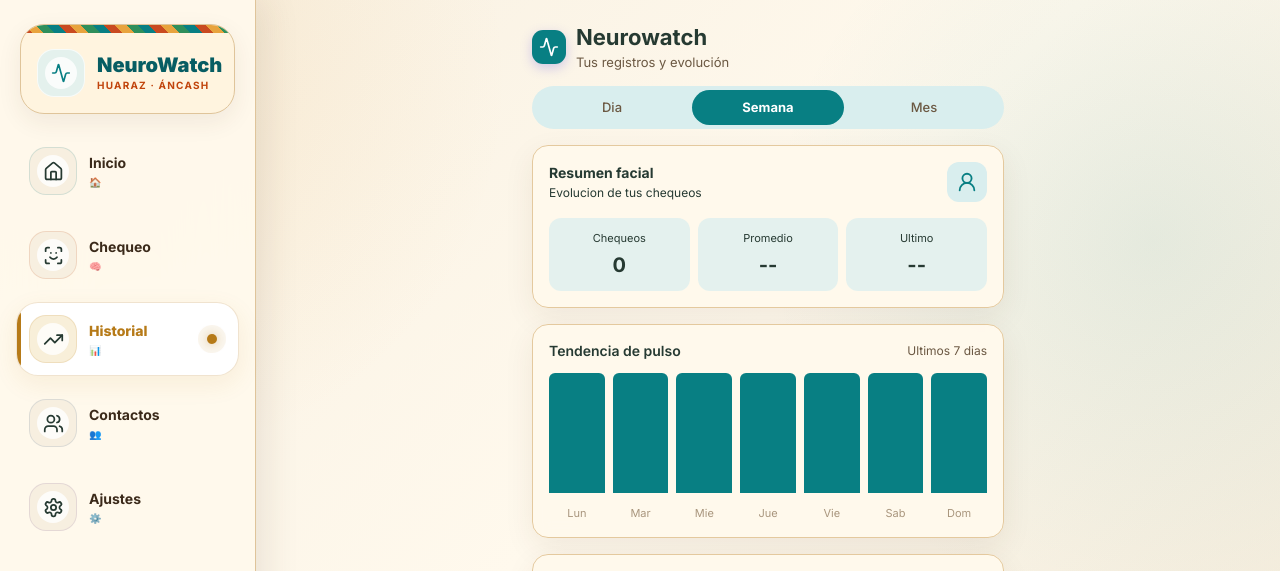
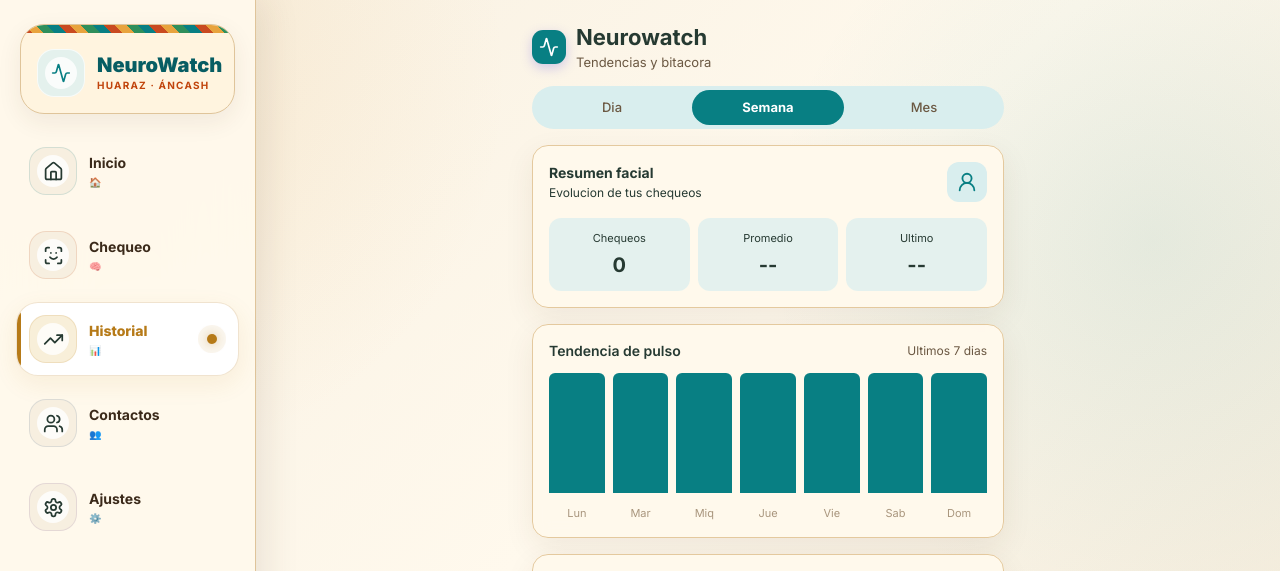
Before and after one commit to mariaclarajesuscerna-source/neurowatch, a Next.js app: page /historial in a window 1280 px wide. Shown: the top 571 px of the page. Built offline with nearby package versions, Linux system fonts and the light colour scheme; no server answers.

Commit message:
Update days array and clean up comments
Replaced 'Mie' with 'Miq' in days array and removed commented sections for better code clarity.

```diff
--- a/src/app/(app)/historial/page.tsx
+++ b/src/app/(app)/historial/page.tsx
@@ -23,7 +23,7 @@ import {
 const days = [
   "Lun",
   "Mar",
-  "Mie",
+  "Miq",
   "Jue",
   "Vie",
   "Sab",
@@ -38,12 +38,6 @@ export default function HistorialPage() {
 
   const { language } = useLanguage();
 
-  /*
-   * =====================================================
-   * ESTADOS
-   * =====================================================
-   */
-
   const [facialChecks, setFacialChecks] =
     useState<StoredFacialCheck[]>([]);
 
@@ -55,27 +49,14 @@ export default function HistorialPage() {
       "Semana"
     );
 
-  /*
-   * =====================================================
-   * CARGAR CHEQUEOS CON FOTOS
-   * =====================================================
-   */
-
   useEffect(() => {
     const loadChecks = () => {
       const checks = getFacialChecks();
-
       setFacialChecks(checks);
     };
 
     loadChecks();
   }, [facialHistory]);
-
-  /*
-   * =====================================================
-   * TENDENCIA DE PULSO
-   * =====================================================
-   */
 
   const trendBPMs: number[] = [];
 
@@ -99,12 +80,6 @@ export default function HistorialPage() {
         ? "bg-warn"
         : "bg-brand-600"
   );
-
-  /*
-   * =====================================================
-   * ESTADÍSTICAS FACIALES
-   * =====================================================
-   */
 
   const facialStats = useMemo(() => {
     if (facialChecks.length === 0) {
@@ -134,12 +109,6 @@ export default function HistorialPage() {
       latest: values[0],
     };
   }, [facialChecks]);
-
-  /*
-   * =====================================================
-   * RESULTADO
-   * =====================================================
-   */
 
   const getResult = (index: number) => {
     if (index < 70) {
@@ -174,61 +143,18 @@ export default function HistorialPage() {
     };
   };
 
-  /*
-   * =====================================================
-   * TEXTOS
-   * =====================================================
-   */
-
-  const title =
-    language === "qu"
-      ? "Kawsaypa ñawpaq qhawariyninkuna"
-      : "Historial de salud";
-
-  const subtitle =
-    language === "qu"
-      ? "Qhawariykuna hinallataq wiñaynin"
-      : "Tus registros y evolución";
-
-  const dayLabel =
-    language === "qu"
-      ? "P'unchay"
-      : "Dia";
-
-  const weekLabel =
-    language === "qu"
-      ? "Simana"
-      : "Semana";
-
-  const monthLabel =
-    language === "qu"
-      ? "Killa"
-      : "Mes";
-
-  /*
-   * =====================================================
-   * RENDER
-   * =====================================================
-   */
-
   return (
     <>
       <div className="flex flex-col gap-4 px-5 pt-3.5 md:pt-6 md:max-w-lg md:mx-auto">
 
-        {/* =================================================
-            STATUS BAR
-            ================================================= */}
+        {/* STATUS BAR */}
 
         <div className="flex items-center justify-between px-1 md:hidden">
-
           <span className="text-[15px] font-semibold text-ink-900">
-            {new Date().toLocaleTimeString(
-              "es-ES",
-              {
+            {new Date().toLocaleTimeString("es-ES", {
               hour: "2-digit",
               minute: "2-digit",
-              }
-            )}
+            })}
           </span>
 
           <div className="flex items-center gap-1.5 text-ink-900">
@@ -236,59 +162,58 @@ export default function HistorialPage() {
             <IconWifi size={16} />
             <IconBatteryFull size={16} />
           </div>
-
         </div>
 
-        {/* =================================================
-            ENCABEZADO
-            ================================================= */}
+        {/* ENCABEZADO */}
 
         <div className="flex items-center gap-2.5">
-
           <div className="h-[34px] w-[34px] rounded-[11px] bg-brand-600 flex items-center justify-center shadow-[0_4px_12px_rgba(79,70,229,0.25)] text-white">
             <IconActivity size={20} />
           </div>
 
           <div className="flex flex-col gap-0.5">
-
             <span className="text-[22px] font-bold text-ink-900 leading-tight">
               Neurowatch
             </span>
 
             <span className="text-[13px] font-normal text-ink-600 leading-tight">
-              {subtitle}
+              {language === "qu"
+                ? "Qhawariykuna hinallataq ñawpaq kawsay"
+                : "Tendencias y bitacora"}
             </span>
-
           </div>
         </div>
 
-        {/* =================================================
-            FILTROS
-            ================================================= */}
+        {/* FILTROS */}
 
         <div className="flex bg-brand-100 rounded-full p-1 gap-1">
-
           {[
             {
               key: "Dia" as const,
-              label: dayLabel,
+              label:
+                language === "qu"
+                  ? "P'unchay"
+                  : "Dia",
             },
             {
               key: "Semana" as const,
-              label: weekLabel,
+              label:
+                language === "qu"
+                  ? "Simana"
+                  : "Semana",
             },
             {
               key: "Mes" as const,
-              label: monthLabel,
+              label:
+                language === "qu"
+                  ? "Killa"
+                  : "Mes",
             },
           ].map((item) => (
-
             <button
               key={item.key}
               onClick={() =>
-                setRange(
-                  item.key
-                )
+                setRange(item.key)
               }
               className={`flex-1 rounded-full py-2 text-center text-[13px] transition-colors ${
                 range === item.key
@@ -298,21 +223,15 @@ export default function HistorialPage() {
             >
               {item.label}
             </button>
-
           ))}
-
         </div>
 
-        {/* =================================================
-            RESUMEN FACIAL
-            ================================================= */}
+        {/* RESUMEN FACIAL */}
 
         <GlassCard className="p-4">
 
           <div className="flex items-center justify-between mb-4">
-
             <div>
-
               <h2 className="text-sm font-bold text-ink-900">
                 {language === "qu"
                   ? "Uya qhawariypa pisiyachiy"
@@ -324,21 +243,16 @@ export default function HistorialPage() {
                   ? "Qhawariykikunapa wiñaynin"
                   : "Evolucion de tus chequeos"}
               </p>
-
             </div>
 
             <div className="h-10 w-10 rounded-xl bg-brand-100 flex items-center justify-center text-brand-600">
               <IconUserRound size={22} />
             </div>
-
           </div>
 
           <div className="grid grid-cols-3 gap-2">
 
-            {/* CHEQUEOS */}
-
             <div className="rounded-xl bg-brand-100/70 p-3 text-center">
-
               <p className="text-[11px] text-ink-500">
                 {language === "qu"
                   ? "Qhawariykuna"
@@ -348,13 +262,9 @@ export default function HistorialPage() {
               <p className="mt-1 text-xl font-bold text-ink-900">
                 {facialChecks.length}
               </p>
-
             </div>
 
-            {/* PROMEDIO */}
-
             <div className="rounded-xl bg-brand-100/70 p-3 text-center">
-
               <p className="text-[11px] text-ink-500">
                 {language === "qu"
                   ? "Chawpi"
@@ -362,16 +272,11 @@ export default function HistorialPage() {
               </p>
 
               <p className="mt-1 text-xl font-bold text-ink-900">
-                {facialStats.average ||
-                  "--"}
+                {facialStats.average || "--"}
               </p>
-
             </div>
 
-            {/* ÚLTIMO */}
-
             <div className="rounded-xl bg-brand-100/70 p-3 text-center">
-
               <p className="text-[11px] text-ink-500">
                 {language === "qu"
                   ? "Qhipa"
@@ -379,23 +284,16 @@ export default function HistorialPage() {
               </p>
 
               <p className="mt-1 text-xl font-bold text-ink-900">
-                {facialStats.latest ||
-                  "--"}
+                {facialStats.latest || "--"}
               </p>
-
             </div>
-
           </div>
-
-          {/* ESTADO ACTUAL */}
 
           {facialStats.latest > 0 && (
             <div className="mt-3 flex items-center gap-2 rounded-xl bg-ok-fill px-3 py-2.5">
-
               <IconCircleCheck size={19} />
 
               <span className="text-xs font-medium text-ink-700">
-
                 {facialStats.latest >= 86
                   ? language === "qu"
                     ? "Qhipa qhawariyqa allin kaypi kachkan."
@@ -407,26 +305,18 @@ export default function HistorialPage() {
                     : language === "qu"
                       ? "Qhipa qhawariyqa hatun tikrayta rikuchin."
                       : "Tu ultimo resultado presenta una variacion marcada."}
-
               </span>
-
             </div>
           )}
-
         </GlassCard>
 
-        {/* =================================================
-            EVOLUCION DE SIMETRIA
-            ================================================= */}
+        {/* EVOLUCION */}
 
         {facialChecks.length > 0 && (
-
           <GlassCard className="p-4">
 
             <div className="flex items-center justify-between mb-4">
-
               <div>
-
                 <h2 className="text-sm font-bold text-ink-900">
                   {language === "qu"
                     ? "Ch'iqiy wiñaynin"
@@ -438,7 +328,6 @@ export default function HistorialPage() {
                     ? "Qhipa qhawariykuna"
                     : "Ultimos chequeos"}
                 </p>
-
               </div>
 
               <span className="text-xs font-semibold text-brand-600">
@@ -447,20 +336,15 @@ export default function HistorialPage() {
                   ? "allin"
                   : "mejor"}
               </span>
-
             </div>
 
             <div className="relative h-[150px]">
-
-              {/* LINEAS DE REFERENCIA */}
 
               <div className="absolute left-0 right-0 top-0 border-t border-ink-900/10" />
 
               <div className="absolute left-0 right-0 top-1/2 border-t border-ink-900/10" />
 
               <div className="absolute left-0 right-0 bottom-0 border-t border-ink-900/10" />
-
-              {/* VALORES */}
 
               <div className="absolute inset-0 flex items-end gap-2 px-1">
 
@@ -473,12 +357,7 @@ export default function HistorialPage() {
                     )
                   )
                   .reverse()
-                  .map(
-                    (
-                      check,
-                      i
-                    ) => {
-
+                  .map((check, i) => {
                     const height =
                       Math.max(
                         8,
@@ -493,16 +372,12 @@ export default function HistorialPage() {
                     return (
                       <div
                         key={
-                            check.id ??
-                            i
+                          check.id ?? i
                         }
                         className="flex-1 h-full flex flex-col justify-end items-center gap-1"
                       >
-
                         <span className="text-[10px] font-bold text-ink-600">
-                            {
-                              check.index
-                            }
+                          {check.index}
                         </span>
 
                         <div
@@ -514,18 +389,14 @@ export default function HistorialPage() {
                               "8px",
                           }}
                         />
+                      </div>
+                    );
+                  })}
 
               </div>
-                      );
-                    }
-                  )}
-
-              </div>
-
             </div>
 
             <div className="mt-2 flex justify-between text-[10px] text-ink-400">
-
               <span>
                 {language === "qu"
                   ? "Ñawpaq"
@@ -537,20 +408,16 @@ export default function HistorialPage() {
                   ? "Kunan"
                   : "Actual"}
               </span>
-
             </div>
 
           </GlassCard>
         )}
 
-        {/* =================================================
-            TENDENCIA DE PULSO
-            ================================================= */}
+        {/* TENDENCIA DE PULSO */}
 
         <GlassCard className="flex flex-col gap-3 p-4">
 
           <div className="flex items-center justify-between">
-
             <span className="text-sm font-semibold text-ink-900">
               {language === "qu"
                 ? "Sunqupa muyuriyninpa wiñaynin"
@@ -558,7 +425,6 @@ export default function HistorialPage() {
             </span>
 
             <span className="text-xs font-normal text-ink-600">
-
               {range === "Dia"
                 ? language === "qu"
                   ? "Kunan"
@@ -570,13 +436,10 @@ export default function HistorialPage() {
                   : language === "qu"
                     ? "Qhipa 7 p'unchay"
                     : "Ultimos 7 dias"}
-
             </span>
-
           </div>
 
           <div className="h-[120px] flex items-end gap-2">
-
             {trendBPMs.map(
               (bpm, i) => (
                 <div
@@ -592,36 +455,25 @@ export default function HistorialPage() {
                 />
               )
             )}
-
           </div>
 
           <div className="flex gap-2">
-
-            {days.map(
-              (day) => (
+            {days.map((day) => (
               <span
                 key={day}
                 className="flex-1 text-center text-[11px] font-normal text-ink-400"
               >
-                  {language === "qu"
-                    ? day
-                    : day}
+                {day}
               </span>
-              )
-            )}
-
+            ))}
           </div>
-
         </GlassCard>
 
-        {/* =================================================
-            BITACORA
-            ================================================= */}
+        {/* BITACORA */}
 
         <GlassCard className="flex flex-col gap-3.5 p-4">
 
           <div className="flex items-center justify-between">
-
             <span className="text-sm font-semibold text-ink-900">
               {language === "qu"
                 ? "Uya qhawariykunapa qillqana"
@@ -629,36 +481,26 @@ export default function HistorialPage() {
             </span>
 
             {facialChecks.length > 0 && (
-
               <span className="text-[11px] text-ink-400">
-
                 {facialChecks.length}{" "}
-
-                {facialChecks.length ===
-                1
+                {facialChecks.length === 1
                   ? language === "qu"
                     ? "qillqasqa"
                     : "registro"
                   : language === "qu"
                     ? "qillqakuna"
                     : "registros"}
-
               </span>
-
             )}
-
           </div>
 
           <div className="flex flex-col">
 
             {facialChecks.length === 0 && (
-
               <div className="py-7 text-center">
 
                 <div className="mx-auto mb-3 h-12 w-12 rounded-full bg-brand-100 flex items-center justify-center text-brand-600">
-                  <IconUserRound
-                    size={24}
-                  />
+                  <IconUserRound size={24} />
                 </div>
 
                 <p className="text-[13px] font-medium text-ink-500">
@@ -674,19 +516,13 @@ export default function HistorialPage() {
                 </p>
 
               </div>
-
             )}
 
             {facialChecks.map(
-              (
-                entry,
-                i
-              ) => {
-
+              (entry, i) => {
                 const isLast =
                   i ===
-                  facialChecks.length -
-                    1;
+                  facialChecks.length - 1;
 
                 const result =
                   getResult(
@@ -694,21 +530,15 @@ export default function HistorialPage() {
                   );
 
                 return (
-
                   <div
                     key={
                       entry.id ??
-                      entry.date +
-                        i
+                      entry.date + i
                     }
                     className={`flex gap-3 ${
-                      isLast
-                        ? ""
-                        : "pb-4"
+                      isLast ? "" : "pb-4"
                     }`}
                   >
-
-                    {/* LÍNEA */}
 
                     <div className="w-5 flex flex-col items-center gap-1">
 
@@ -722,21 +552,15 @@ export default function HistorialPage() {
 
                     </div>
 
-                    {/* FOTO */}
-
                     <button
                       type="button"
                       disabled={!entry.image}
                       onClick={() => {
-
-                        if (
-                          entry.image
-                        ) {
+                        if (entry.image) {
                           setSelectedPhoto(
                             entry
                           );
                         }
-
                       }}
                       className={`h-16 w-16 rounded-[12px] overflow-hidden shrink-0 bg-brand-100 flex items-center justify-center text-brand-600 ${
                         entry.image
@@ -744,12 +568,9 @@ export default function HistorialPage() {
                           : ""
                       }`}
                     >
-
                       {entry.image ? (
                         <img
-                          src={
-                            entry.image
-                          }
+                          src={entry.image}
                           alt={
                             language === "qu"
                               ? "Uya qhawariypa rikch'aynin"
@@ -758,14 +579,9 @@ export default function HistorialPage() {
                           className="h-full w-full object-cover"
                         />
                       ) : (
-                        <IconUserRound
-                          size={27}
-                        />
+                        <IconUserRound size={27} />
                       )}
-
                     </button>
-
-                    {/* INFORMACIÓN */}
 
                     <div className="flex flex-1 min-w-0 flex-col gap-1.5">
 
@@ -776,13 +592,11 @@ export default function HistorialPage() {
                         </span>
 
                         {entry.image && (
-
                           <span className="text-[10px] text-brand-600">
                             {language === "qu"
                               ? "Rikch'ay"
                               : "Ver foto"}
                           </span>
-
                         )}
 
                       </div>
@@ -800,43 +614,32 @@ export default function HistorialPage() {
                         />
 
                         <span className="text-xs text-ink-500 tabular-nums">
-
                           {language === "qu"
                             ? "Yupay"
                             : "Indice"}{" "}
-
                           {entry.index}
-
                         </span>
 
                       </div>
 
                     </div>
-
                   </div>
-
                 );
               }
             )}
 
           </div>
-
         </GlassCard>
 
       </div>
 
-      {/* ===================================================
-          MODAL DE FOTO
-          =================================================== */}
+      {/* MODAL DE FOTO */}
 
       {selectedPhoto && (
-
         <div
           className="fixed inset-0 z-[100] flex items-center justify-center bg-black/75 p-5 backdrop-blur-sm"
           onClick={() =>
-            setSelectedPhoto(
-              null
-            )
+            setSelectedPhoto(null)
           }
         >
 
@@ -846,8 +649,6 @@ export default function HistorialPage() {
               event.stopPropagation()
             }
           >
-
-            {/* FOTO */}
 
             <img
               src={
@@ -861,12 +662,9 @@ export default function HistorialPage() {
               className="max-h-[78vh] max-w-[90vw] rounded-xl object-contain"
             />
 
-            {/* INFORMACIÓN DEBAJO */}
-
             <div className="flex items-center justify-between gap-3 px-2 py-3">
 
               <div>
-
                 <p className="text-sm font-bold text-ink-900">
                   {language === "qu"
                     ? "Uya qhawariy"
@@ -874,19 +672,14 @@ export default function HistorialPage() {
                 </p>
 
                 <p className="text-xs text-ink-500">
-                  {
-                    selectedPhoto.date
-                  }
+                  {selectedPhoto.date}
                 </p>
-
               </div>
 
               <div className="text-right">
 
                 <p className="text-xl font-bold text-ink-900">
-                  {
-                    selectedPhoto.index
-                  }
+                  {selectedPhoto.index}
                 </p>
 
                 <p className="text-[10px] text-ink-500">
@@ -896,17 +689,12 @@ export default function HistorialPage() {
                 </p>
 
               </div>
-
             </div>
-
-            {/* CERRAR */}
 
             <button
               type="button"
               onClick={() =>
-                setSelectedPhoto(
-                  null
-                )
+                setSelectedPhoto(null)
               }
               className="absolute right-3 top-3 flex h-9 w-9 items-center justify-center rounded-full bg-black/65 text-xl font-bold text-white backdrop-blur-sm transition hover:bg-black/85"
               aria-label={
@@ -919,7 +707,6 @@ export default function HistorialPage() {
             </button>
 
           </div>
-
         </div>
       )}
     </>
```
Lines whose indentation alone changed are shown as unchanged.
